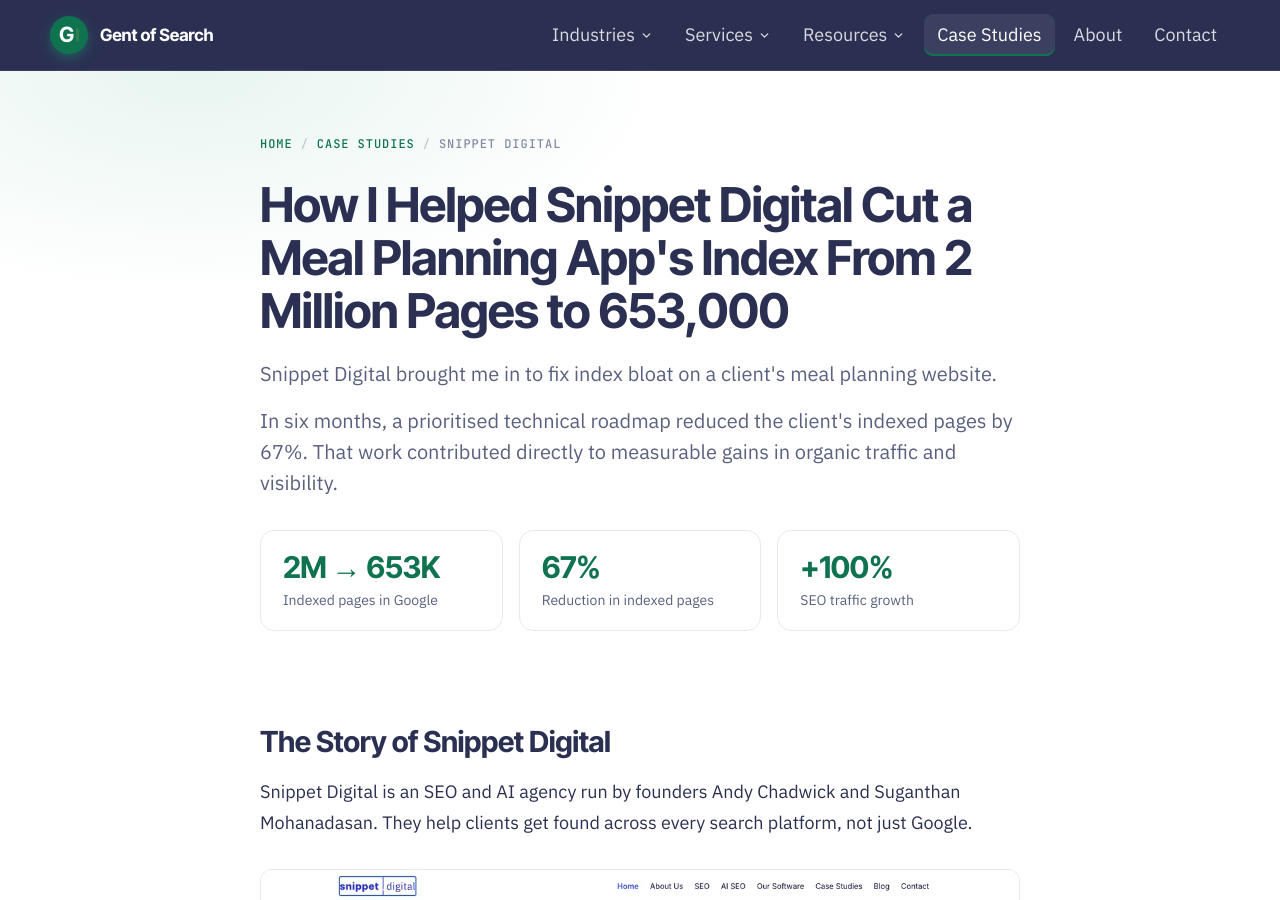
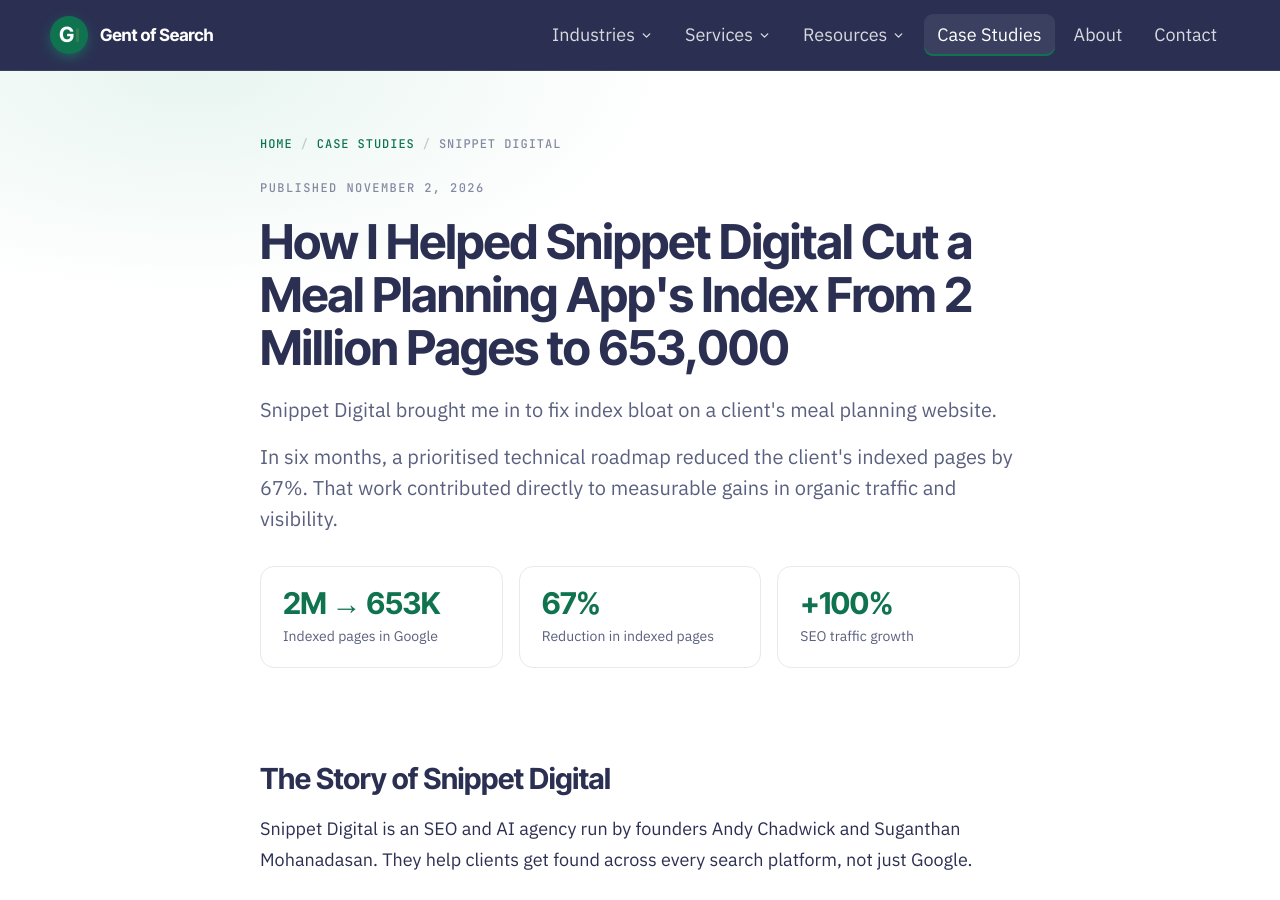
Before and after one commit to Gent-of-Search/gentofsearch.com, a Jekyll site: the page built from _case_studies/snippet-digital.md, in a window 1280 px wide and 900 px high. Built offline with Jekyll 4.4.1, drawn with Linux system fonts in a browser that asks for light colours.

Commit message:
Case studies: show publication date on pages and listing cards
Co-Authored-By: Claude Opus 5.5 <noreply@anthropic.com>

```diff
--- a/_case_studies/snippet-digital.md
+++ b/_case_studies/snippet-digital.md
@@ -2,6 +2,7 @@
 title: "How I Helped Snippet Digital Cut a Meal Planning App's Index From 2 Million Pages to 653,000"
 client: Snippet Digital
 industry: Agency · Meal Planning App
+date: 2026-11-02
 order: 1
 logo: /assets/logos/11-snippet-digital.webp
 description: "How a prioritised technical SEO roadmap cut a meal planning app's indexed pages by 67% in six months, from 2 million to 653,000."
--- a/_layouts/case-study.html
+++ b/_layouts/case-study.html
@@ -11,6 +11,7 @@ layout: default
       <span style="color:#C3C7D4;">/</span>
       <span style="color:#8489A2;">{{ page.client }}</span>
     </nav>
+    {% if page.date %}<div style="font-family:'JetBrains Mono',monospace; font-size:12px; font-weight:500; letter-spacing:0.12em; text-transform:uppercase; color:#8489A2; margin-bottom:18px;">Published <time datetime="{{ page.date | date: '%Y-%m-%d' }}">{{ page.date | date: "%B %-d, %Y" }}</time></div>{% endif %}
     <h1 style="font-family:'Inter Tight',sans-serif; font-weight:700; font-size:clamp(32px,4.6vw,48px); line-height:1.1; letter-spacing:-0.02em; color:#2B3052; margin:0 0 20px;">{{ page.title }}</h1>
     {% for para in page.summary %}
     <p style="font-size:20px; line-height:1.55; color:#5A607F; margin:0 0 {% if forloop.last %}32{% else %}16{% endif %}px;">{{ para }}</p>
--- a/case-study/index.html
+++ b/case-study/index.html
@@ -37,7 +37,7 @@ nav_active: case-study
         {% endif %}
       </div>
       <div style="padding:36px 36px 32px; display:flex; flex-direction:column;">
-        <div style="font-family:'JetBrains Mono',monospace; font-size:12px; font-weight:500; letter-spacing:0.12em; text-transform:uppercase; color:#0F7350; margin-bottom:14px;">{{ c.client }}</div>
+        <div style="font-family:'JetBrains Mono',monospace; font-size:12px; font-weight:500; letter-spacing:0.12em; text-transform:uppercase; color:#0F7350; margin-bottom:14px;">{{ c.client }}{% if c.date %} <span style="color:#8489A2;">&middot; {{ c.date | date: "%b %-d, %Y" }}</span>{% endif %}</div>
         <h2 style="font-family:'Inter Tight',sans-serif; font-weight:700; font-size:clamp(22px,2.4vw,27px); line-height:1.22; letter-spacing:-0.01em; color:#2B3052; margin:0 0 12px;">{{ c.title }}</h2>
         <p style="font-size:16px; line-height:1.6; color:#5A607F; margin:0 0 22px;">{{ c.description }}</p>
         <span style="margin-top:auto; display:inline-flex; align-items:center; gap:8px; font-family:'Inter Tight',sans-serif; font-weight:600; font-size:15px; color:#0F7350;">Read the case study<svg width="14" height="14" viewBox="0 0 24 24" fill="none" stroke="currentColor" stroke-width="2.5" stroke-linecap="round" stroke-linejoin="round"><line x1="5" y1="12" x2="19" y2="12"></line><polyline points="12 5 19 12 12 19"></polyline></svg></span>
```
Also changed, not shown: _case_studies/rangewell.md (+1 -0 lines), _case_studies/research-and-markets.md (+1 -0 lines).
